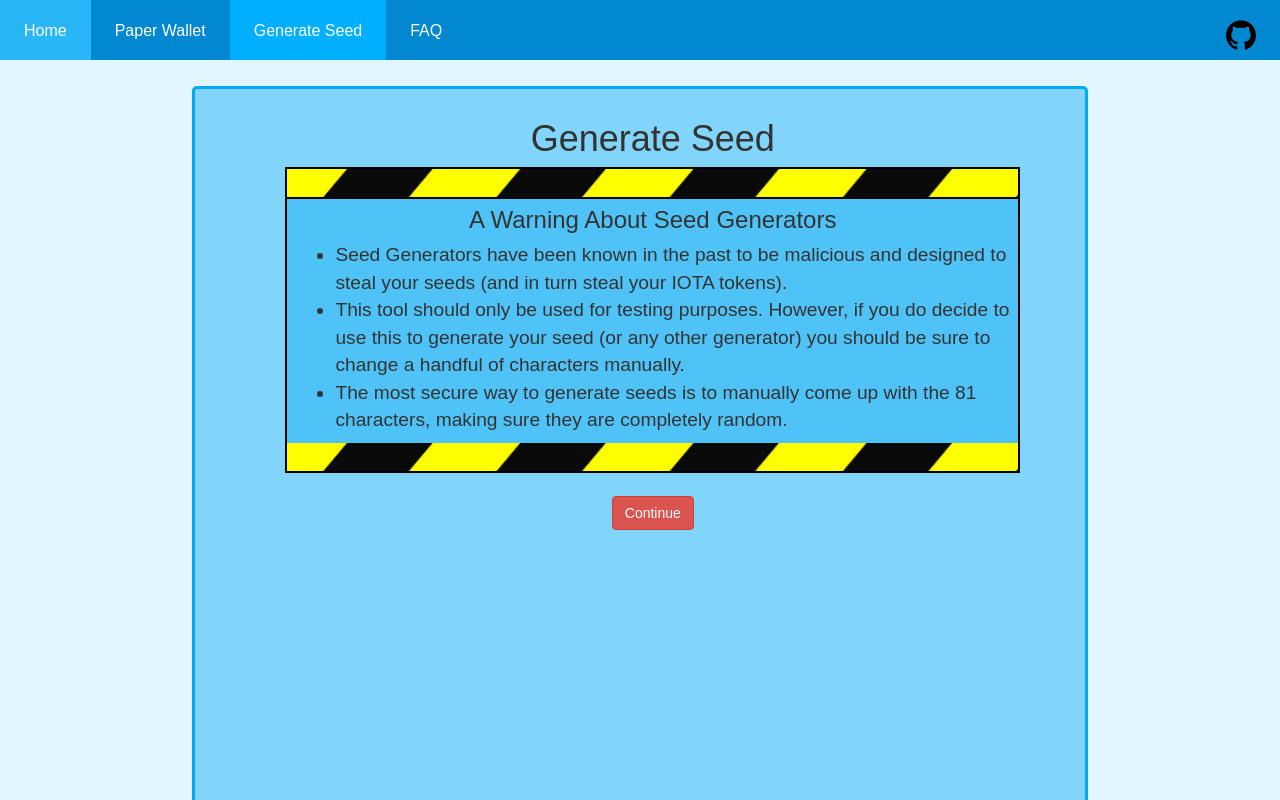
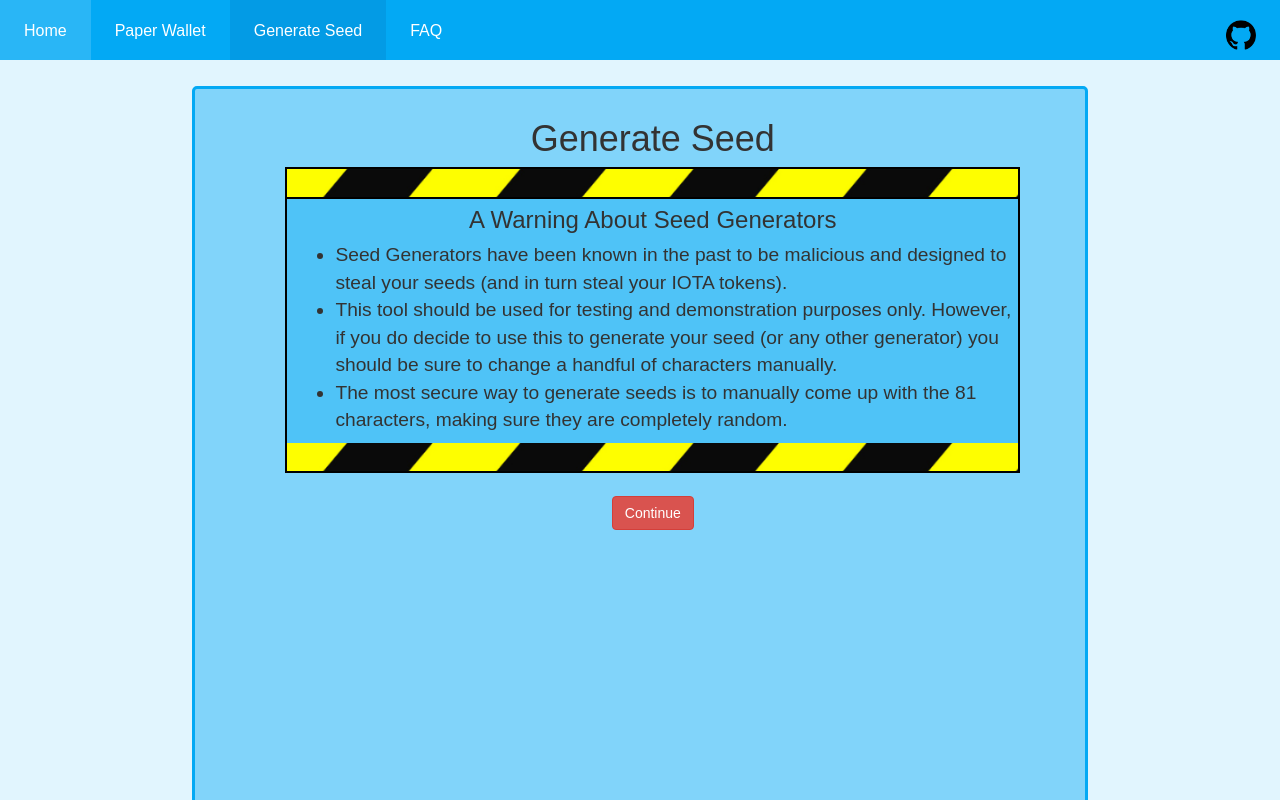
Before and after one commit to minyc510/IOTA-Cold-Storage, a React (Create React App) app: page / in a window 1280 px wide. Both pictures are taken after a click on the link "Generate Seed". Shown: the top 800 px of the page. Built offline with nearby package versions, Linux system fonts and the light colour scheme.

Commit message:
Code Refactor

```diff
--- a/src/App.css
+++ b/src/App.css
@@ -59,7 +59,7 @@ select {
   padding: 0;
   overflow: hidden;
   height: 60px;
-  background-color: #0288D1;
+  background-color: #03A9F4 ;
 }
 .navLi {
   float: left;
@@ -85,7 +85,7 @@ select {
 }
 
 li a:hover:not(.active) { background-color: #29B6F6; }
-.active { background-color: #00B0FF; }
+.active { background-color: #039BE5; }
 .inactive { background-color: #0277BD;  }
 
 /* FAQ */
@@ -152,8 +152,6 @@ body {
   background-color: #E1F5FE;
 }
 
-
-
 h1,h2,h3,h4,h5,h6 {
   margin: 8px;
   margin-top: 5;
--- a/src/App.js
+++ b/src/App.js
@@ -31,7 +31,7 @@ class App extends React.Component {
           <br></br>
           {main}
         </div>
-        <br></br><br></br><br></br>
+        <br></br><br></br><br></br><br></br>
         <h5 className="center">Donations</h5>
         <h6 className="center">IOTA: YSDSRPVBTHVCISWLBCLQRAFDKPNZPDXKHEEGFUNFCSDQYVYXGIYNRHBEIYPLWXUGAQDSCXPHNNIMZZMBCQQO9LZVJY</h6>
         <h6 className="center">BTC: 18cx6rPftt1tqX736CewAp84X5bsceBAQL</h6>
--- a/src/GenerateSeed.js
+++ b/src/GenerateSeed.js
@@ -27,7 +27,7 @@ class WarningPage extends React.Component {
           <div style={{textAlign: 'left', marginLeft: '8px', fontSize: '120%'}}>
           <ul>
             <li>Seed Generators have been known in the past to be malicious and designed to steal your seeds (and in turn steal your IOTA tokens). </li>
-            <li>This tool should only be used for testing purposes. However, if you do decide to use this to generate your seed (or any other generator) you should be sure to change a handful of characters manually.</li>
+            <li>This tool should be used for testing and demonstration purposes only. However, if you do decide to use this to generate your seed (or any other generator) you should be sure to change a handful of characters manually.</li>
             <li>The most secure way to generate seeds is to manually come up with the 81 characters, making sure they are completely random.</li>
           </ul>
           </div>
```
